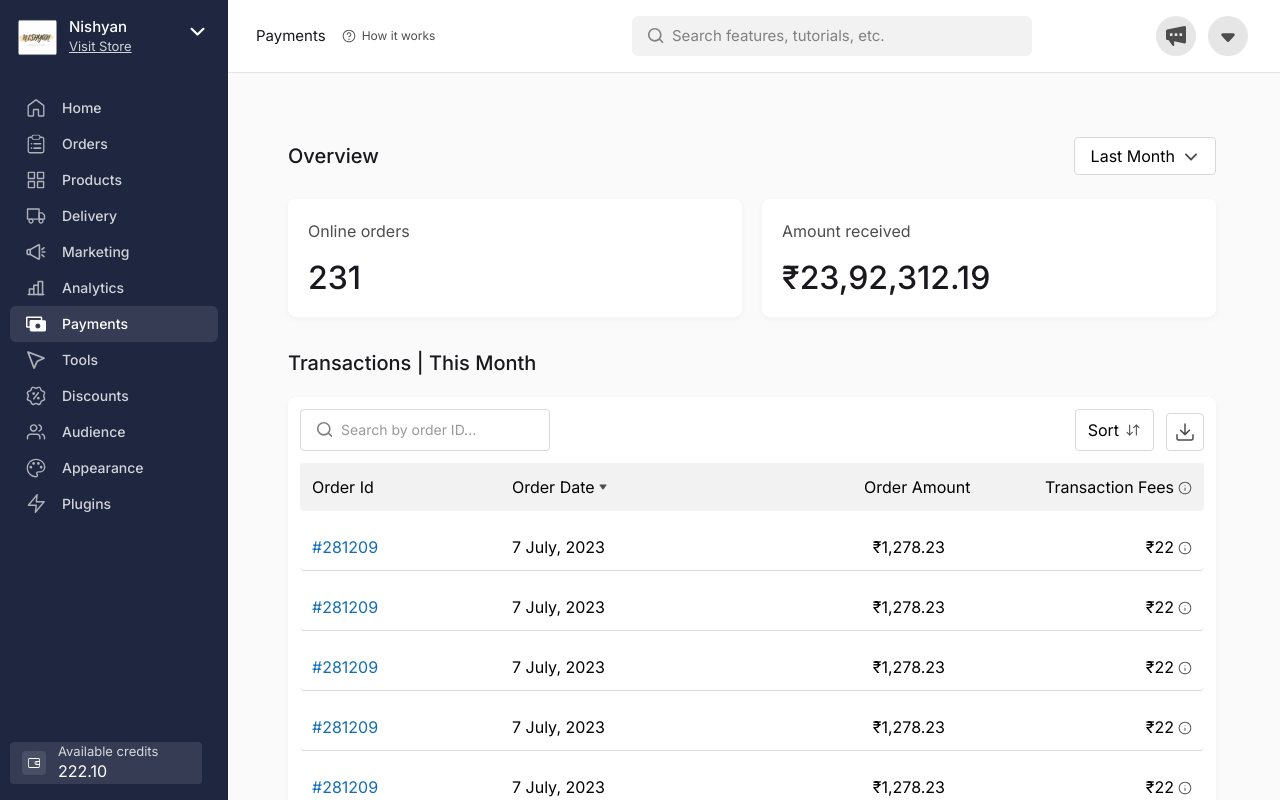
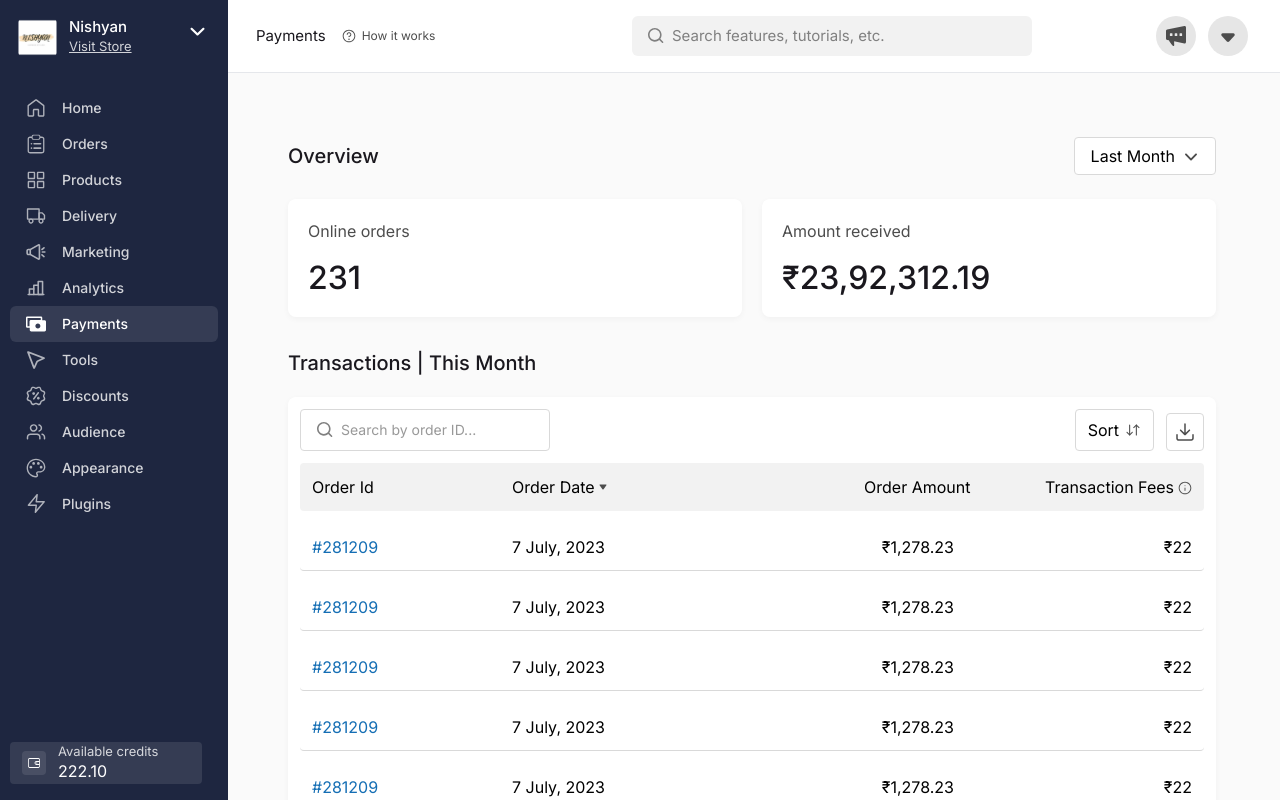
Before and after one commit to Nilesh-Meena/dashboard, a Next.js app: page /dashboard in a window 1280 px wide. Built offline with nearby package versions, Linux system fonts and the light colour scheme.

Commit message:
Minor change

```diff
--- a/components/Transaction.tsx
+++ b/components/Transaction.tsx
@@ -119,11 +119,6 @@ const DataTable = ({
       <div className="md:flex-grow lg:flex-grow text-right">{orderAmount}</div>
       <div className="md:flex-grow lg:flex-grow flex items-end text-right">
         <span className="flex-grow">{transactionFees}</span>
-        <Image
-          src={TransactionFeesSVG}
-          alt="Transaction Fees Icon"
-          className="pb-1 ml-1"
-        />
       </div>
     </div>
   );
@@ -150,7 +145,9 @@ function Transaction() {
           </div>
           <div className="md:w-48 lg:w-56 text-right">Order Amount</div>
           <div className="md:flex-grow lg:flex-grow flex items-end text-right">
-            <span className="flex-grow">Transaction Fees</span>
+            <span className="text-sm md:text-base flex-grow">
+              Transaction Fees
+            </span>
             <Image
               src={TransactionFeesSVG}
               alt="Transaction Fees Icon"
```
